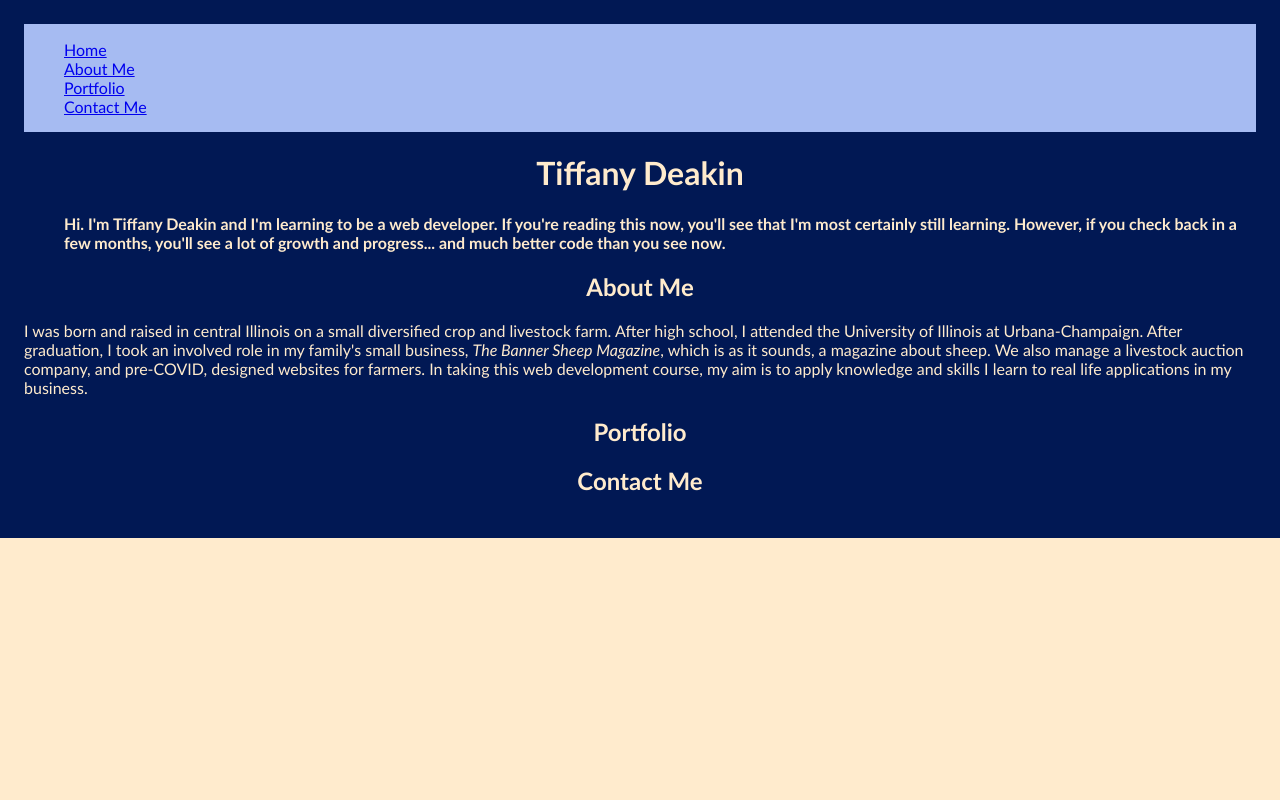
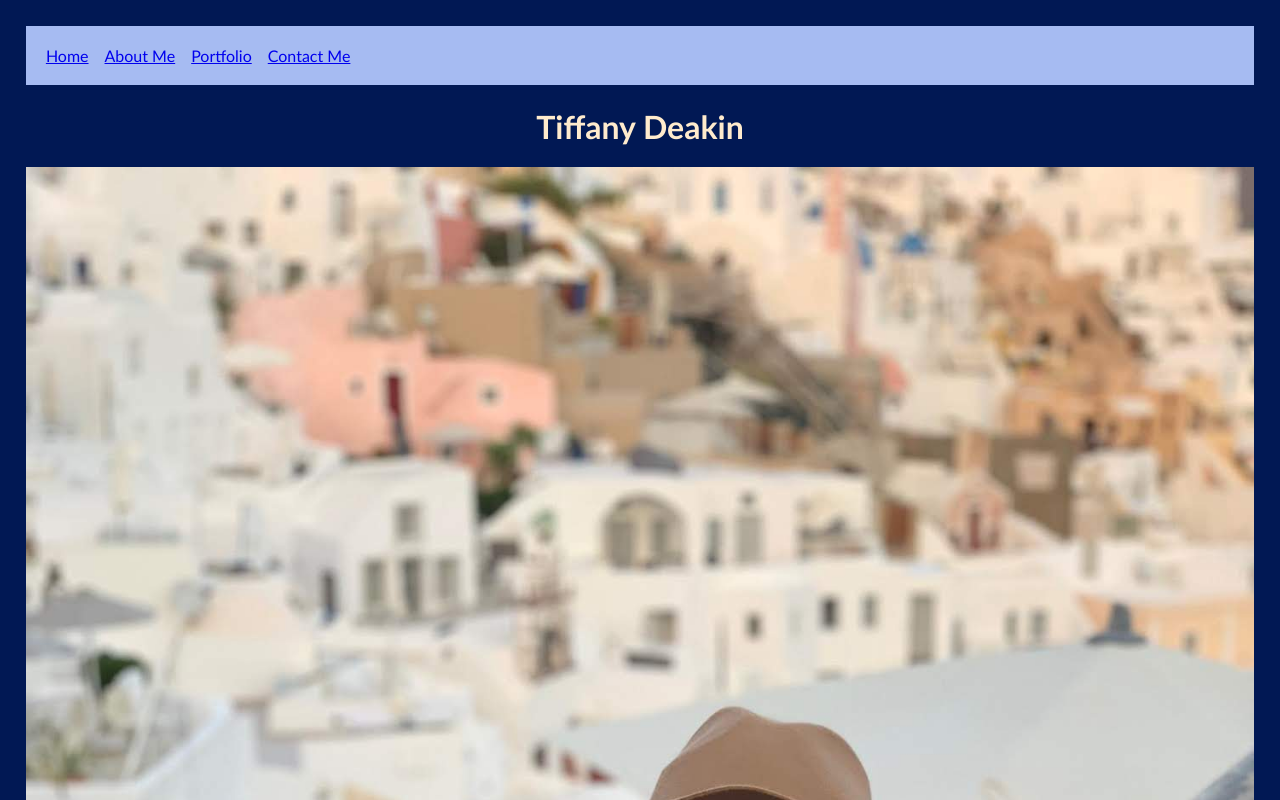
Before and after one commit to tdeakin93/portfolio, a plain HTML site: page index.html in a window 1280 px wide. Shown: the top 800 px of the page. Drawn offline with Linux system fonts and the light colour scheme.

Commit message:
added image + navbar work

```diff
--- a/assets/css/styles.css
+++ b/assets/css/styles.css
@@ -3,11 +3,15 @@
 }
 
 /*element selectors */
+a :hover{
+    background-color:#c7a444
+}
+
 body{
     background-color:#011854;
     color:blanchedalmond;
     margin: 0;
-    padding: 24px;
+    padding: 2vw;
 }
 
 h1,
@@ -16,28 +20,41 @@ h3 {
   text-align: center;
 }
 
-ul{
-    list-style-type: none;
+img {
+    width: 100%;
 }
 
+nav {
+    background-color: #A6BBF2;
+    color: #011854;
+    display:flex;
+    flex-direction: row;
+    margin: 0;
+    width:100%;
+}
+nav ul{
+    list-style-type: none;
+    display: flex;
+    margin: 0;
+    padding: 1%;
+}
+
+nav li {
+    margin: 1vh;
+    text-decoration: none;
+}
+
+nav li :hover {
+    background-color: #f3b37e;
+    margin: 0;
+    padding: 4vh;
+}
 
 /*id selectors */
 
 /*This is for the Nav Bar */
-#navbar{
-    background-color: #A6BBF2;
-    color:#011854;
-    display:flex;
-    flex-direction: row;
-    text-decoration: none;
-    width:100%;
-}
 
 /* class selectors */
-.background-image {
-        background-image:url(field.jpg)
-        background-color:#FFE38F
-}
 .bgc-navy {background-color: navy;}
 .display-inline {display:inline}
         /*review sticky vs fixed*/
@@ -46,6 +63,12 @@ ul{
 .t-0 {top:0;}
 .w-1\/1 {width:100%;}
 
-
-/*review purpose of html inclusion here*/
-html{background-color: blanchedalmond;}
+/* large smartphones */
+@media screen and (max-width: 768px) {
+    ul{
+      flex-direction: column;
+    }
+    li {
+        margin: 0;
+    }
+  }
--- a/index.html
+++ b/index.html
@@ -9,7 +9,7 @@
 </head>
 
 <body>
-    <nav id="navbar">
+    <nav>
         <ul>
             <li>
                 <a href="#home">Home</a>
@@ -28,17 +28,18 @@
 
     </nav>
 
-    <header class="background-image">
+    <header>
         <h1 id="home">Tiffany Deakin</h1>
+        <img src="assets/images/td.jpg" alt="Image of Tiffany Deakin">
     </header>
 
     <section>
-        <ul>
-            <li><strong>Hi. I'm Tiffany Deakin and I'm learning to be a web developer.
+        <p>
+            <strong>Hi. I'm Tiffany Deakin and I'm learning to be a web developer.
                 If you're reading this now, you'll see that I'm most certainly still learning.
                 However, if you check back in a few months, you'll see a lot of growth and progress... and much better code than you see now.
-            </strong></li>
-         </ul>
+            </strong>
+        </p>
     </section>
 
 <!-- about me -->
```
Also changed, not shown: assets/images/td.jpg (added).
